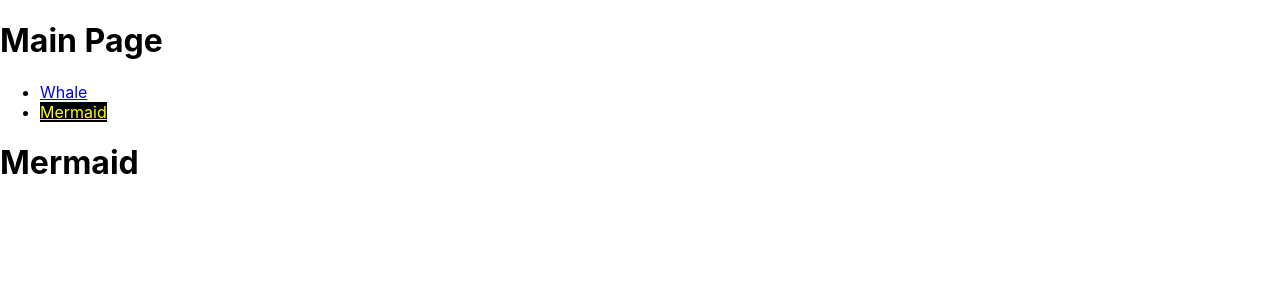
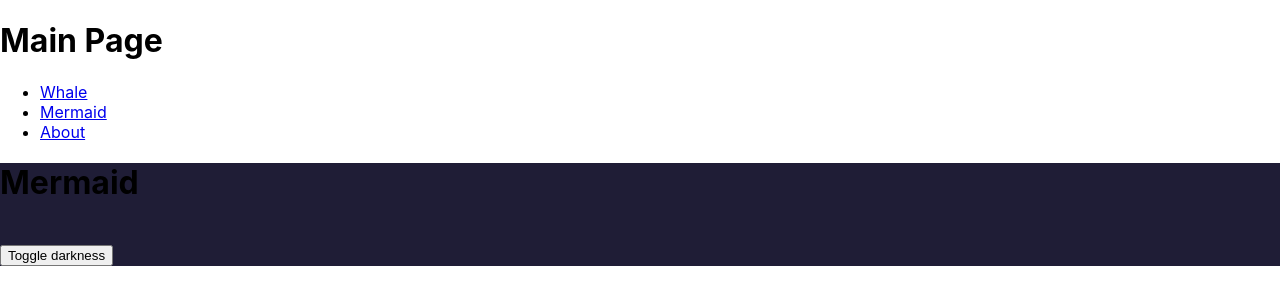
Before and after one commit to thakurutkarsh22/react-oct-fsd, a React (Create React App) app: page /mermaid in a window 1280 px wide. Shown: the top 304 px of the page. Built offline with nearby package versions, Linux system fonts and the light colour scheme.

Commit message:
use Toggle custom hook

```diff
--- /dev/null
+++ b/src/CustomHooks/useToggle/Problem/About.js
@@ -0,0 +1,5 @@
+function About() {
+  return <h1>Abouts</h1>;
+}
+
+export default About;
--- /dev/null
+++ b/src/CustomHooks/useToggle/Problem/LazyLoading.js
@@ -0,0 +1,77 @@
+import { NavLink, Route, Routes } from "react-router-dom";
+// import styles from "../../../src/RouteApp/RouteApp.module.css";
+import styles from "./styles.module.css";
+import React, { Suspense } from "react";
+import Whale from "./Whale";
+import Mermaid from "./Mermaid";
+import Loading from "./Loading";
+import About from "./About";
+
+const MermaidLazy = React.lazy(() => import("./Mermaid"));
+const WhaleLazy = React.lazy(() => import("./Whale"));
+
+function LazyLoadingCustomHooks() {
+  return (
+    <>
+      <h1>Main Page</h1>
+
+      <nav>
+        <ul>
+          <li>
+            <NavLink
+              to="/whale"
+              className={(props) => {
+                const { isActive } = props;
+
+                return isActive ? `${styles.activeLink}` : "";
+              }}
+            >
+              Whale
+            </NavLink>
+          </li>
+
+          <li>
+            <NavLink
+              to="/mermaid"
+              className={(props) => {
+                const { isActive } = props;
+
+                return isActive ? `${styles.activeLink}` : "";
+              }}
+            >
+              Mermaid
+            </NavLink>
+          </li>
+
+          <li>
+            <NavLink
+              to="/abouts"
+              className={(props) => {
+                const { isActive } = props;
+
+                return isActive ? `${styles.activeLink}` : "";
+              }}
+            >
+              About
+            </NavLink>
+          </li>
+        </ul>
+      </nav>
+
+      {/* Register a route */}
+
+      <Suspense fallback={<Loading />}>
+        <Routes>
+          <Route path="/" element={<h1>Welcome to the routes</h1>}></Route>
+          <Route path="/whale" element={<WhaleLazy />}></Route>
+          <Route path="/abouts" element={<About />}></Route>
+          <Route path="/mermaid" element={<MermaidLazy />}></Route>
+        </Routes>
+      </Suspense>
+    </>
+  );
+
+  // Suspense
+}
+
+export default LazyLoadingCustomHooks;
--- /dev/null
+++ b/src/CustomHooks/useToggle/Problem/Loading.js
@@ -0,0 +1,17 @@
+function Loading() {
+  return (
+    <div
+      style={{
+        background: "red",
+        color: "black",
+        width: "100vw",
+        height: "100vh",
+      }}
+    >
+      Loading ....................... .. . .. . . . . .. . . . . . .. . . . . .
+      . . . . . . . . . . .. . . . .{" "}
+    </div>
+  );
+}
+
+export default Loading;
--- /dev/null
+++ b/src/CustomHooks/useToggle/Problem/Mermaid.js
@@ -0,0 +1,28 @@
+import { useState } from "react";
+import styles from "./styles.module.css";
+import useToggle from "../useToggle";
+import HellouseToggle from "../useToggle";
+
+function Mermaid() {
+  const [isDark, setDark] = useToggle(true);
+
+  // useState(() => {
+  //   setDark();
+  // }, [setDark]);
+
+  const backgroundStyles = isDark ? styles["bg-dark"] : "";
+
+  return (
+    <>
+      <div className={backgroundStyles}>
+        <h1>Mermaid</h1>
+
+        <br />
+
+        <button onClick={setDark}>Toggle darkness</button>
+      </div>
+    </>
+  );
+}
+
+export default Mermaid;
--- /dev/null
+++ b/src/CustomHooks/useToggle/Problem/Whale.js
@@ -0,0 +1,25 @@
+import { useState } from "react";
+import styles from "./styles.module.css";
+
+function Whale() {
+  const [isDark, setDark] = useState(false);
+
+  function toggle() {
+    setDark((old) => !old);
+  }
+
+  const backgroundStyles = isDark ? styles["bg-dark"] : "";
+  return (
+    <>
+      <div className={backgroundStyles}>
+        <h1>Whale</h1>
+
+        <br />
+
+        <button onClick={toggle}>Toggle darkness</button>
+      </div>
+    </>
+  );
+}
+
+export default Whale;
--- /dev/null
+++ b/src/CustomHooks/useToggle/Problem/styles.module.css
@@ -0,0 +1,32 @@
+.bg-dark {
+  background-color: #1f1d36;
+}
+
+.bg-light {
+  background-color: #eeeeee;
+}
+
+.txt-light {
+  color: #292929;
+}
+
+.txt-dark {
+  color: #f1f1f1;
+}
+.btn {
+  padding: 1rem 1.33rem;
+  border: none;
+  border-radius: 8px;
+}
+.btn-dark {
+  background-color: #005f5f;
+}
+.btn-light {
+  background-color: #88e0ef;
+}
+.container {
+  width: 500px;
+  height: 500px;
+  /* display: flex;
+    flex-direction: column; */
+}
--- /dev/null
+++ b/src/CustomHooks/useToggle/useToggle.js
@@ -0,0 +1,19 @@
+import { useMemo, useState } from "react";
+
+function useToggle(initialValue = false) {
+  const [val, setVal] = useState(initialValue);
+
+  const memoToggleFunction = useMemo(() => () => {
+    // logging
+    // other
+    setVal((old) => !old);
+  });
+
+  return [val, memoToggleFunction];
+}
+
+export default useToggle;
+
+// Inside a custom hooks you can use, React hooks...
+
+// What ever function you are exposing should be memoised otherwise the parent will have unexpected results.
--- a/src/index.js
+++ b/src/index.js
@@ -12,6 +12,7 @@ import ContextApi from "./ContextApi/ContextApi";
 import AppContextApi from "./ASSIGNMENTS/ContextApi/components/App";
 import PortalDialogBox from "./Portal/Portal";
 import LazyLoading from "./Performance/LazyLoading/LazyLoading";
+import LazyLoadingCustomHooks from "./CustomHooks/useToggle/Problem/LazyLoading";
 
 const root = ReactDOM.createRoot(document.getElementById("root"));
 // This is where the vitual dom Root is created from the REAL DOm (Basically it is a light copy of real dom node...).
@@ -35,7 +36,8 @@ root.render(
     {/* Lazy loading */}
 
     <BrowserRouter>
-      <LazyLoading />
+      {/* <LazyLoading /> */}
+      <LazyLoadingCustomHooks />
     </BrowserRouter>
   </React.StrictMode>
 );
```
